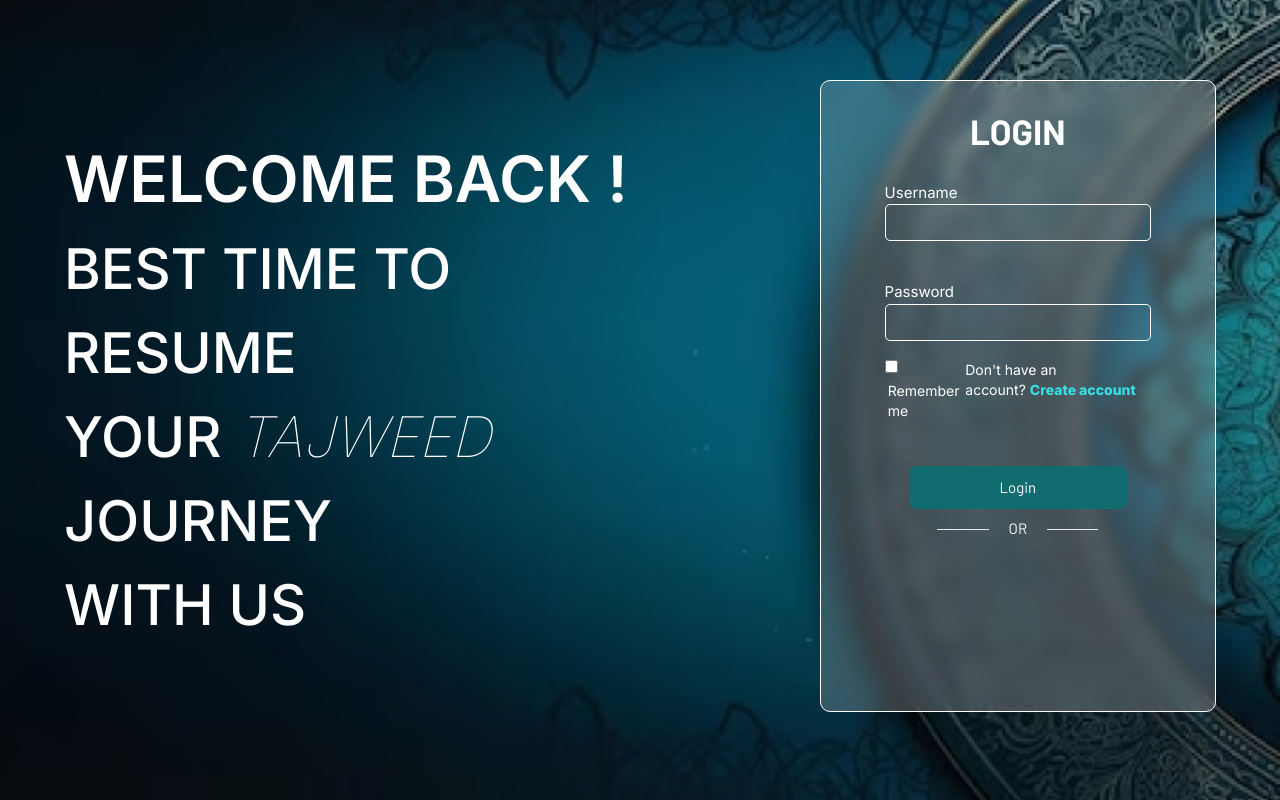
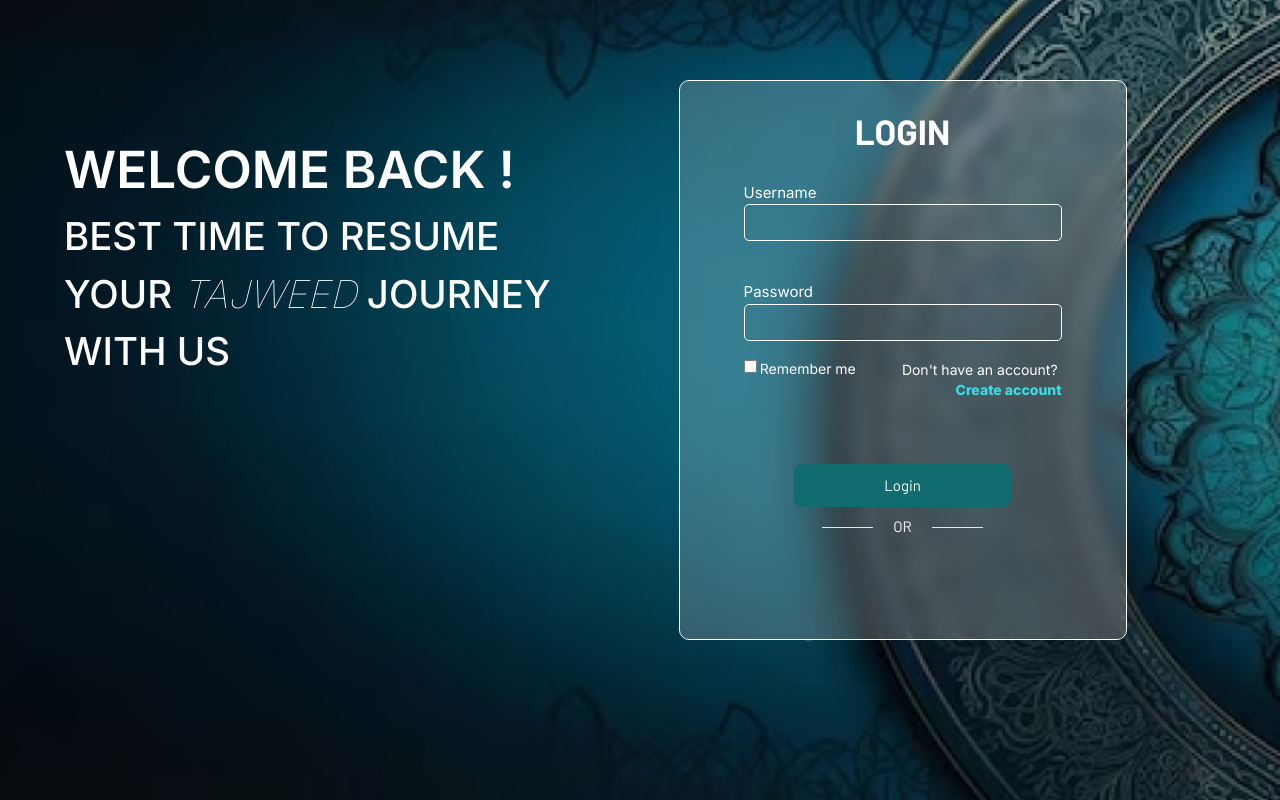
Before and after one commit to arsalan1004/Safwaat, a React (Vite) app in the folder Frontend/: page / in a window 1280 px wide. Built offline with nearby package versions, Linux system fonts and the light colour scheme.

Commit message:
Modified Some Styling and Add some functionalities

```diff
--- a/Frontend/package.json
+++ b/Frontend/package.json
@@ -4,7 +4,7 @@
   "version": "0.0.0",
   "type": "module",
   "scripts": {
-    "dev": "vite",
+    "dev": "vite --host",
     "build": "vite build",
     "lint": "eslint . --ext js,jsx --report-unused-disable-directives --max-warnings 0",
     "preview": "vite preview"
--- a/Frontend/src/API/loginAPI.js
+++ b/Frontend/src/API/loginAPI.js
@@ -4,7 +4,7 @@ import {toast } from 'react-toastify';
 import { jwtDecode } from "jwt-decode";
 
 const notifysucc = (msg) => {
-    toast.success(`Successful Account Creation as ${msg}`, {
+    toast.success(`Successful login as ${msg}`, {
       position: toast.POSITION.TOP_RIGHT
     });
   };
@@ -14,12 +14,13 @@ const notifysucc = (msg) => {
     });
   };
 
-const handleSubmit = (e)=>{
+const handleSubmit = (e,u,p) =>{
     e.preventDefault();
     const userData = {
-      username: username,
-      password: password
+      username: u,
+      password: p
     };
+    console.log(userData);
     axios.post("http://localhost:8000/api/login", userData,{ withCredentials: true }).then((response) => {
       console.log(response);
       if(response.status==200){
@@ -41,6 +42,7 @@ const handleSubmit = (e)=>{
       firstName : obj.family_name,
       lastName: obj.given_name
     }
+    console.log(userData);
     axios.post("http://localhost:8000/api/login/google", userData,{withCredentials:true}).then((response) => {
     console.log(response);
     if(response.status==200){
--- a/Frontend/src/API/signAPI.js
+++ b/Frontend/src/API/signAPI.js
@@ -44,6 +44,8 @@ function handleCallbackResponse(response){
 
 const handleSubmit = (e,sign)=>{
   e.preventDefault();
+  console.log(`${sign.password} == ${sign.confirmPassword}`)
+  if(sign.password==sign.confirmPassword){
     const userData = {
       username: sign.username,
       password: sign.password,
@@ -53,7 +55,8 @@ const handleSubmit = (e,sign)=>{
       gender: sign.gender,
       dateOfBirth: sign.dateOfBirth,
     };
-  axios.post("http://localhost:8000/api/signup/google", userData,{withCredentials:true}).then((response) => {
+    console.log(`Userdata: `,userData);
+    axios.post("http://localhost:8000/api/signup/", userData,{withCredentials:true}).then((response) => {
       console.log(response);
       if(response.status==201){
         notifysucc(response.data.username);
@@ -65,6 +68,10 @@ const handleSubmit = (e,sign)=>{
       }
     }).catch((error)=>notifyerror(error.response.data.message));
     console.log("data sent",userData);
+  }else{
+    notifyerror("Password Doesnot Match!");
+  }
+
 };
 
 export {handleCallbackResponse,handleSubmit};
--- a/Frontend/src/App.css
+++ b/Frontend/src/App.css
@@ -70,14 +70,18 @@
 
 .type-log {
   font-family: "Inter";
-  font-size: 3.5rem;
+  font-size: 3vw;
   color: white;
   font-weight: 500;
 }
 
 .type-logHead {
   font-weight: 600;
-  font-size: 4rem;
+  font-size: 4vw;
+}
+
+#main::-webkit-scrollbar,#main2::-webkit-scrollbar {
+  display: none;
 }
 
 .dialog {
--- a/Frontend/src/Components/Login_Signup/LoginSignComp/loginDialog.jsx
+++ b/Frontend/src/Components/Login_Signup/LoginSignComp/loginDialog.jsx
@@ -6,7 +6,7 @@ import InputWL from './input.jsx';
 import ButtonLog from './buttonlog';
 import { Link } from 'react-router-dom';
 import { useSelector, useDispatch } from 'react-redux';
-import { setUsername, setPassword } from '../../../Store/loginSlice';
+import { setUsername, setPassword,selectUsername } from '../../../Store/loginSlice';
 import axios from "axios";
 import { jwtDecode } from "jwt-decode";
 import { toast } from 'react-toastify';
@@ -46,7 +46,7 @@ const LoginDialog = () => {
 
   return (
     <>
-      <div id='main' className="dialog max-[600px]:w-[75vw] mx-[8vw] md:mx-[5vw] h-[79vh] lg:w-[35vw]">
+      <div id='main' className="dialog max-[600px]:w-auto mx-[8vw] md:mx-[5vw] h-[79vh] lg:w-[35vw] max-[600px]:max-w-[95vw] max-[600px]:max-h-[70vh] max-w-[35vw] max-h-[70vh] overflow-scroll">
         <h1 className='head text-[35px] text-center my-[3vh]'>LOGIN</h1>
         <div className="input-section mx-[5vw]">
           <InputWL
@@ -70,13 +70,13 @@ const LoginDialog = () => {
               <input type="checkbox" name="rem-me" id="remember" className='accent-[#106c6f]' />
               <label htmlFor="remember" className='max-[600px]:mr-7 h-[20px] pb-[5px] mx-[0.2rem] text-sm inline-block align-middle'>Remember me</label>
             </div>
-            <p className='text-sm mt-[3px] max-[600px]:ml-5'>Don't have an account?&nbsp;
-            <a className="bg-transparent no-underline text-[#39dee4] font-extrabold hover:no-underline hover:text-white" href=""><Link to='/signup'>Create account</Link></a>
+            <p className='text-sm mt-[3px] max-[600px]:ml-5'>Don't have an account?&nbsp;<br/>
+            <a className="bg-transparent no-underline text-[#39dee4] font-extrabold hover:no-underline hover:text-white" href=""><Link  to='/signup'><p className='w=[100%] text-right'>Create account</p></Link></a>
             </p>
           </div>
         </div>
         <div className="button-section mx-[5vw] my-[5vw] flex flex-col items-center">
-          <ButtonLog className='fillButton' onClick={(e)=>handleSubmit(e)}>Login</ButtonLog>
+          <ButtonLog className='fillButton' onClick={(e)=>handleSubmit(e,username,password)}>Login</ButtonLog>
           <div className='flex'>
             <hr className='w-[4vw] m-5 inline' />
             <span className='my-2'>OR</span>
--- a/Frontend/src/Components/Login_Signup/LoginSignComp/signupDialog.jsx
+++ b/Frontend/src/Components/Login_Signup/LoginSignComp/signupDialog.jsx
@@ -5,7 +5,7 @@ import InputWL from './input.jsx';
 import ButtonLog from './buttonlog';
 import Checkbox from './checkbox';
 import { Link, useNavigate } from 'react-router-dom';
-import { setdetails,setUsername,setDateOfBirth,setGender,setEmail,setPassword,setRememberMe,setFirstName,setLastName,setAgreeToTerms } from '../../../Store/signSlice';
+import { setConfirmPassword,setdetails,setUsername,setDateOfBirth,setGender,setEmail,setPassword,setRememberMe,setFirstName,setLastName,setAgreeToTerms } from '../../../Store/signSlice';
 import { useSelector,useDispatch } from 'react-redux';
 import axios from 'axios';
 import { GoogleLogin } from '@react-oauth/google';
@@ -47,10 +47,15 @@ const SignDialog = () => {
         break;
       case 'password':
         dispatch(setPassword(value));
+        console.log(value);
+        break;
+      case "cpassword":
+        dispatch(setConfirmPassword(value));
+        console.log(value);
         break;
       case 'gender':
         dispatch(setGender(value));
-        console.log(sign.gender)
+        console.log(sign.gender);
         break;
       case 'dob':
         dispatch(setDateOfBirth(value));
@@ -64,7 +69,7 @@ const SignDialog = () => {
 
   return (
     <>
-        <div className="dialog mx-[8vw] md:mx-[5vw] h-auto pb-7 md:w-[65vw] relative">
+        <div className="dialog mx-[8vw] md:mx-[5vw] h-auto pb-7 md:w-[65vw] max-[600px]:max-w-[75vw] max-[600px]:w-auto  max-[600px]:max-h-[70vh] overflow-scroll relative" id='main2'>
         <h1 className='head text-[35px] text-center mt-[3vh]'>Get Started</h1>
             <div className="grid grid-cols-2 gap-4 px-10 pt-10">
                 <InputWL label="First name" id="fname" type='text' placeholder='eg. Abdullah' onChange={handleChange}></InputWL>
@@ -72,7 +77,7 @@ const SignDialog = () => {
                 <InputWL label="Email" id='email'  type='email' placeholder='abc@gmail.com' onChange={handleChange}></InputWL>
                 <InputWL label="Username"  id='username' type='text' placeholder='eg. abdullah_masood' onChange={handleChange}></InputWL>
                 <InputWL label="Password"  id='password' type='password' placeholder='Enter a strong password' onChange={handleChange}></InputWL>
-                <InputWL label="Confirm Password"  id='cpassword' type='password' placeholder='Re-enter your password' ></InputWL>
+                <InputWL label="Confirm Password"  id='cpassword' type='password' placeholder='Re-enter your password' onChange={handleChange}></InputWL>
                 <InputWL label="Gender" id='gender' list="gender" placeholder='Choose your gender' onChange={handleChange}>
                   <datalist id="gender">
                       <option value="Male"/>
```
Lines whose indentation alone changed are shown as unchanged.
